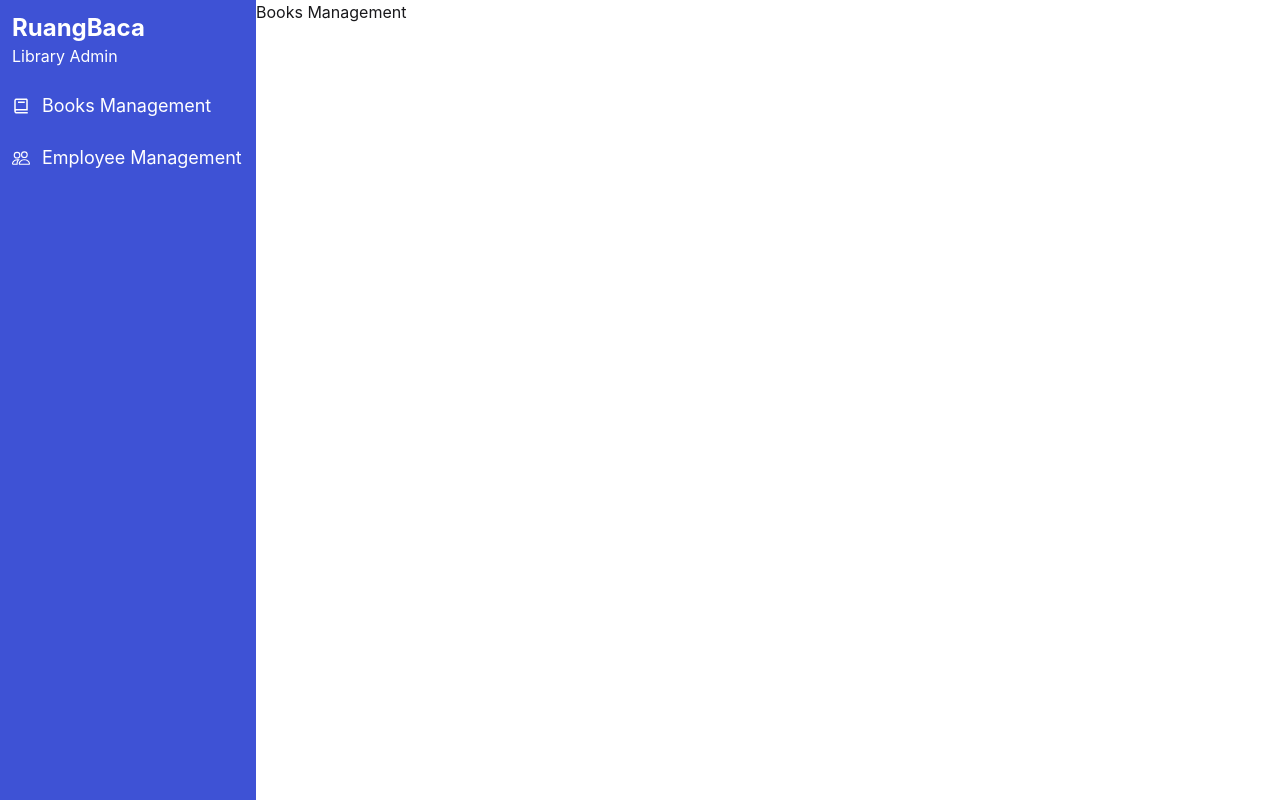
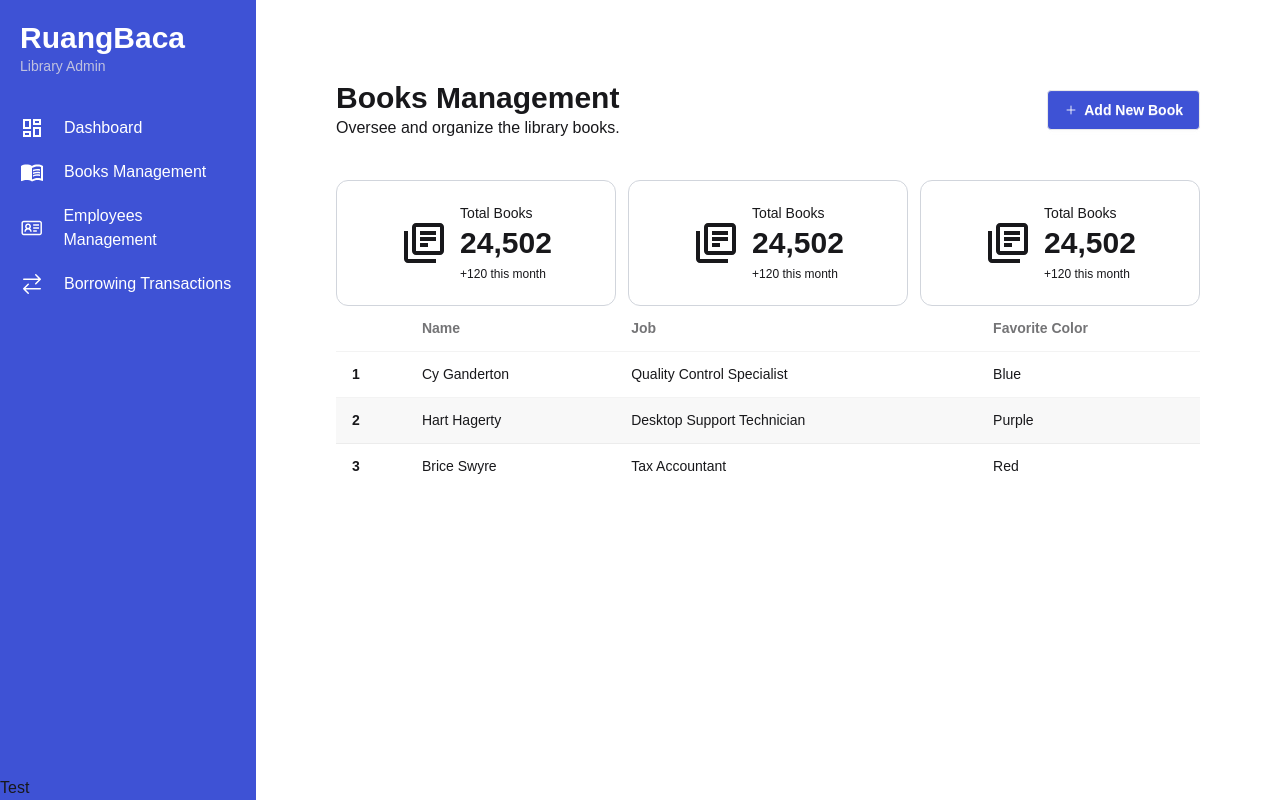
Before and after one commit to masdefry/frontend-web-development-40, a React (Vite) app in the folder ruang-baca-app/: page /admin/books-management in a window 1280 px wide. Built offline with nearby package versions, Linux system fonts and the light colour scheme.

Commit message:
day06: layouting books management

```diff
--- a/ruang-baca-app/src/components/(admin)/Sidebar/index.tsx
+++ b/ruang-baca-app/src/components/(admin)/Sidebar/index.tsx
@@ -1,51 +1,68 @@
 import type { IconType } from 'react-icons';
-import { BiBook } from 'react-icons/bi';
-import { BsPeople } from 'react-icons/bs';
+import { GoArrowSwitch } from 'react-icons/go';
+import { LiaIdCardSolid } from 'react-icons/lia';
+import { MdMenuBook, MdOutlineDashboard } from 'react-icons/md';
 
 interface NavMenus {
   label: string;
   title: string;
   url: string;
   icon: IconType;
+  image?: string;
 }
 
 const navMenus: NavMenus[] = [
   {
+    label: 'dashboard',
+    title: 'Dashboard',
+    url: '/admin/',
+    icon: MdOutlineDashboard,
+    image: '/images/kucing.jpeg',
+  },
+  {
     label: 'books-management',
     title: 'Books Management',
     url: '/admin/books-management',
-    icon: BiBook,
+    icon: MdMenuBook,
   },
   {
-    label: 'employee-management',
-    title: 'Employee Management',
+    label: 'employees-management',
+    title: 'Employees Management',
     url: '/admin/employees-management',
-    icon: BsPeople,
+    icon: LiaIdCardSolid,
+  },
+  {
+    label: 'borrowing-transactions',
+    title: 'Borrowing Transactions',
+    url: '/admin/borrowing-transactions',
+    icon: GoArrowSwitch,
   },
 ];
 
 export default function Sidebar() {
   return (
     <>
-      <div className='bg-primary-500 h-screen'>
+      <div className='col-start-1 bg-primary-500 h-screen fixed left-0 top-0 w-[20%]'>
         {/* Section Header */}
-        <header className='text-white p-3'>
-          <h1 className='text-2xl font-bold'>RuangBaca</h1>
-          <span>Library Admin</span>
+        <header className='text-white p-5 flex flex-col gap-0'>
+          <h1 className='text-3xl font-extrabold'>RuangBaca</h1>
+          <span className='text-sm text-primary-50'>Library Admin</span>
         </header>
 
         {/* Section Navigations */}
-        <nav className='flex flex-col'>
+        <nav className='flex flex-col gap-5 mt-5'>
           {navMenus.map((menu) => {
             const Icon = menu?.icon;
             return (
-              <div className='flex items-center gap-3 p-3 text-white'>
-                <Icon className='text-lg' />
-                <span className='text-lg'>{menu?.title}</span>
+              <div className='flex items-center gap-5 px-5 text-white'>
+                <Icon className='text-2xl' />
+                <span className='text-md'>{menu?.title}</span>
               </div>
             );
           })}
         </nav>
+
+        <h1 className='absolute bottom-0'>Test</h1>
       </div>
     </>
   );
--- a/ruang-baca-app/src/index.css
+++ b/ruang-baca-app/src/index.css
@@ -1,5 +1,6 @@
 @import 'tailwindcss';
 @plugin "daisyui";
+@import url('https://fonts.googleapis.com/css2?family=Plus+Jakarta+Sans:wght@400;500;600;700;800&display=swap');
 
 @theme {
   --color-primary-950: #000000;
@@ -15,15 +16,18 @@
   --color-primary-50: #c0c2df;
   --color-primary-0: #d5d5d5;
   --color-secondary-950: #000000;
-  --color-secondary-900: #003D2A;
-  --color-secondary-800: #004E35;
-  --color-secondary-700: #005D40;
-  --color-secondary-600: #08764F;
-  --color-secondary-500: #10B981; /* Main brand */
-  --color-secondary-400: #31BE8C;
-  --color-secondary-300: #57CD9A;
-  --color-secondary-200: #6DDBA7;
-  --color-secondary-100: #A2D8B8;
-  --color-secondary-50:  #D5D5D5;
+  --color-secondary-900: #003d2a;
+  --color-secondary-800: #004e35;
+  --color-secondary-700: #005d40;
+  --color-secondary-600: #08764f;
+  --color-secondary-500: #10b981; /* Main brand */
+  --color-secondary-400: #31be8c;
+  --color-secondary-300: #57cd9a;
+  --color-secondary-200: #6ddba7;
+  --color-secondary-100: #a2d8b8;
+  --color-secondary-50: #d5d5d5;
+}
 
+body {
+  font-family: 'Plus Jakarta Sans', sans-serif;
 }
--- a/ruang-baca-app/src/pages/(admin)/books/index.tsx
+++ b/ruang-baca-app/src/pages/(admin)/books/index.tsx
@@ -1,7 +1,86 @@
-export default function BooksManagementPage(){
-    return(
-        <>
-            <h1>Books Management</h1>
-        </>
-    )
+import { IoAddOutline } from 'react-icons/io5';
+import { MdOutlineLibraryBooks, type MdLibraryBooks } from 'react-icons/md';
+
+export default function BooksManagementPage() {
+  return (
+    <>
+      <div className='p-20'>
+        {/* Section Header */}
+        <header className='flex items-center justify-between '>
+          <div>
+            <h1 className='text-3xl font-bold'>Books Management</h1>
+            <span>Oversee and organize the library books.</span>
+          </div>
+          <button className='btn bg-primary-500 text-white hover:bg-primary-700'>
+            <IoAddOutline />
+            Add New Book
+          </button>
+        </header>
+        {/* Section Card Summary */}
+        <div className='grid grid-cols-3 mt-10 gap-3'>
+          <div className='border border-gray-300 rounded-xl flex items-center justify-center gap-3 py-5'>
+            <MdOutlineLibraryBooks className='text-5xl' />
+            <div>
+              <span className='text-sm'>Total Books</span>
+              <h2 className='text-3xl font-bold'>24,502</h2>
+              <span className='text-xs'>+120 this month</span>
+            </div>
+          </div>
+          <div className='border border-gray-300 rounded-xl flex items-center justify-center gap-3 py-5'>
+            <MdOutlineLibraryBooks className='text-5xl' />
+            <div>
+              <span className='text-sm'>Total Books</span>
+              <h2 className='text-3xl font-bold'>24,502</h2>
+              <span className='text-xs'>+120 this month</span>
+            </div>
+          </div>
+          <div className='border border-gray-300 rounded-xl flex items-center justify-center gap-3 py-5'>
+            <MdOutlineLibraryBooks className='text-5xl' />
+            <div>
+              <span className='text-sm'>Total Books</span>
+              <h2 className='text-3xl font-bold'>24,502</h2>
+              <span className='text-xs'>+120 this month</span>
+            </div>
+          </div>
+        </div>
+        {/* Section Table Data */}
+        <div className='overflow-x-auto'>
+          <table className='table table-zebra'>
+            {/* head */}
+            <thead>
+              <tr>
+                <th></th>
+                <th>Name</th>
+                <th>Job</th>
+                <th>Favorite Color</th>
+              </tr>
+            </thead>
+            <tbody>
+              {/* row 1 */}
+              <tr className='border border-black'>
+                <th>1</th>
+                <td>Cy Ganderton</td>
+                <td>Quality Control Specialist</td>
+                <td>Blue</td>
+              </tr>
+              {/* row 2 */}
+              <tr>
+                <th>2</th>
+                <td>Hart Hagerty</td>
+                <td>Desktop Support Technician</td>
+                <td>Purple</td>
+              </tr>
+              {/* row 3 */}
+              <tr>
+                <th>3</th>
+                <td>Brice Swyre</td>
+                <td>Tax Accountant</td>
+                <td>Red</td>
+              </tr>
+            </tbody>
+          </table>
+        </div>
+      </div>
+    </>
+  );
 }
--- a/ruang-baca-app/src/pages/(admin)/layout.tsx
+++ b/ruang-baca-app/src/pages/(admin)/layout.tsx
@@ -1,13 +1,15 @@
-import { Outlet } from "react-router";
-import Sidebar from "../../components/(admin)/Sidebar";
+import { Outlet } from 'react-router';
+import Sidebar from '../../components/(admin)/Sidebar';
 
-export default function AdminLayout(){
-    return(
-        <>
-            <div className="grid grid-cols-[20%_80%]">
-                <div><Sidebar /></div>
-                <div><Outlet /></div>
-            </div>
-        </>
-    )
+export default function AdminLayout() {
+  return (
+    <>
+      <div className='grid grid-cols-[20%_80%] gap-0'>
+        <Sidebar />
+        <div className='w-full col-start-2'>
+          <Outlet />
+        </div>
+      </div>
+    </>
+  );
 }
```
Also changed, not shown: ruang-baca-app/public/images/kucing.jpeg (added).
